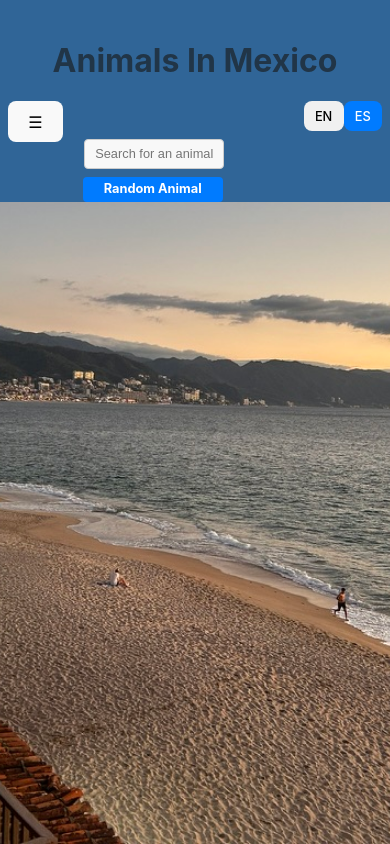
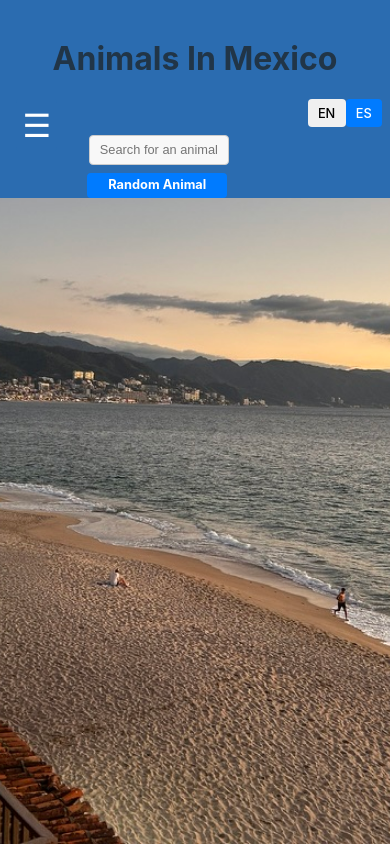
Before and after one commit to mathyasp/animals-in-mexico, a React (Vite) app: page / in a window 390 px wide. Built offline with nearby package versions, Linux system fonts and the light colour scheme; no server answers; the HTML template or start-up script is replaced by a standard one.

Commit message:
Improve NavBar buttons

```diff
--- a/src/components/NavBar/NavBar.css
+++ b/src/components/NavBar/NavBar.css
@@ -1,5 +1,5 @@
 .NavBar {
-  background-color: hsl(209, 52%, 39%);
+  background-color: #2b6cb0;
   display: flex;
   justify-content: space-between;
   align-items: center;
@@ -33,15 +33,15 @@
 }
 
 nav .link {
-  color: #fff;
-  background: none;
+  color: #ffffff;
+  background: transparent; /* Ensure background is transparent */
   font-size: 1.5em;
   text-decoration: none;
   transition: color 0.3s ease-in-out;
 }
 
 nav .link:hover {
-  color: #ccc;
+  color: #cccccc;
 }
 
 .NavBar .NavRight .TaskBars .randomlink {
@@ -64,19 +64,35 @@ nav .link:hover {
 
 .NavRight button {
   background-color: #f0f0f0;
-  color: #000;
-  font-size: .8em;
-  padding: 0.5em .8em;
+  color: #000000;
+  font-size: 0.8em;
+  padding: 0.5em 0.8em;
+  border: none;
+  border-radius: 4px;
+  cursor: pointer;
+  transition: background-color 0.3s ease, color 0.3s ease, box-shadow 0.3s ease;
 }
 
 .NavRight button.selected {
-  background-color: #007BFF;
-  color: #fff;
+  background-color: #007bff;
+  color: #ffffff;
+}
+
+.NavRight button:hover {
+  background-color: #e0e0e0;
+  color: #000000;
+  box-shadow: 0 0 10px rgba(0, 0, 0, 0.2);
+}
+
+.NavRight button.selected:hover {
+  background-color: #0056b3;
+  color: #ffffff;
+  box-shadow: 0 0 10px rgba(0, 0, 0, 0.2);
 }
 
 .NavDate {
   font-size: 0.8em;
-  color: #ccc;
+  color: #cccccc;
 }
 
 a.randomlink {
@@ -87,6 +103,15 @@ a.randomlink {
   font-size: .8em;
   padding: 0.5em;
   text-align: center;
+  background-color: #007bff;
+  color: #ffffff;
+  transition: background-color 0.3s ease-in-out, color 0.3s ease-in-out, box-shadow 0.3s ease-in-out;
+}
+
+a.randomlink:hover {
+  background-color: #0056b3;
+  color: #ffffff;
+  box-shadow: 0 0 10px rgba(0, 0, 0, 0.2);
 }
 
 @media screen and (max-width: 800px) {
@@ -105,7 +130,19 @@ a.randomlink {
   }
   .hamburger {
     display: block;
-    margin-left: .5em;
+    margin-left: 0.5em;
+    font-size: 2em;
+    color: #ffffff;
+    background-color: #2b6cb0;
+    border: none;
+    cursor: pointer;
+    transition: color 0.3s ease, background-color 0.3s ease;
+    padding: 0.2em;
+    border-radius: 4px;
+  }
+  .hamburger:hover {
+    color: #cccccc;
+    background-color: #1f4f7a;
   }
   .menu {
     display: none;
@@ -139,7 +176,7 @@ a.randomlink {
   .TaskBars {
     grid-column: 1;
     justify-self: center;
-    margin: auto;
+    margin-left: auto;
   }
   .NavSubtitle,
   .NavDate {
```
